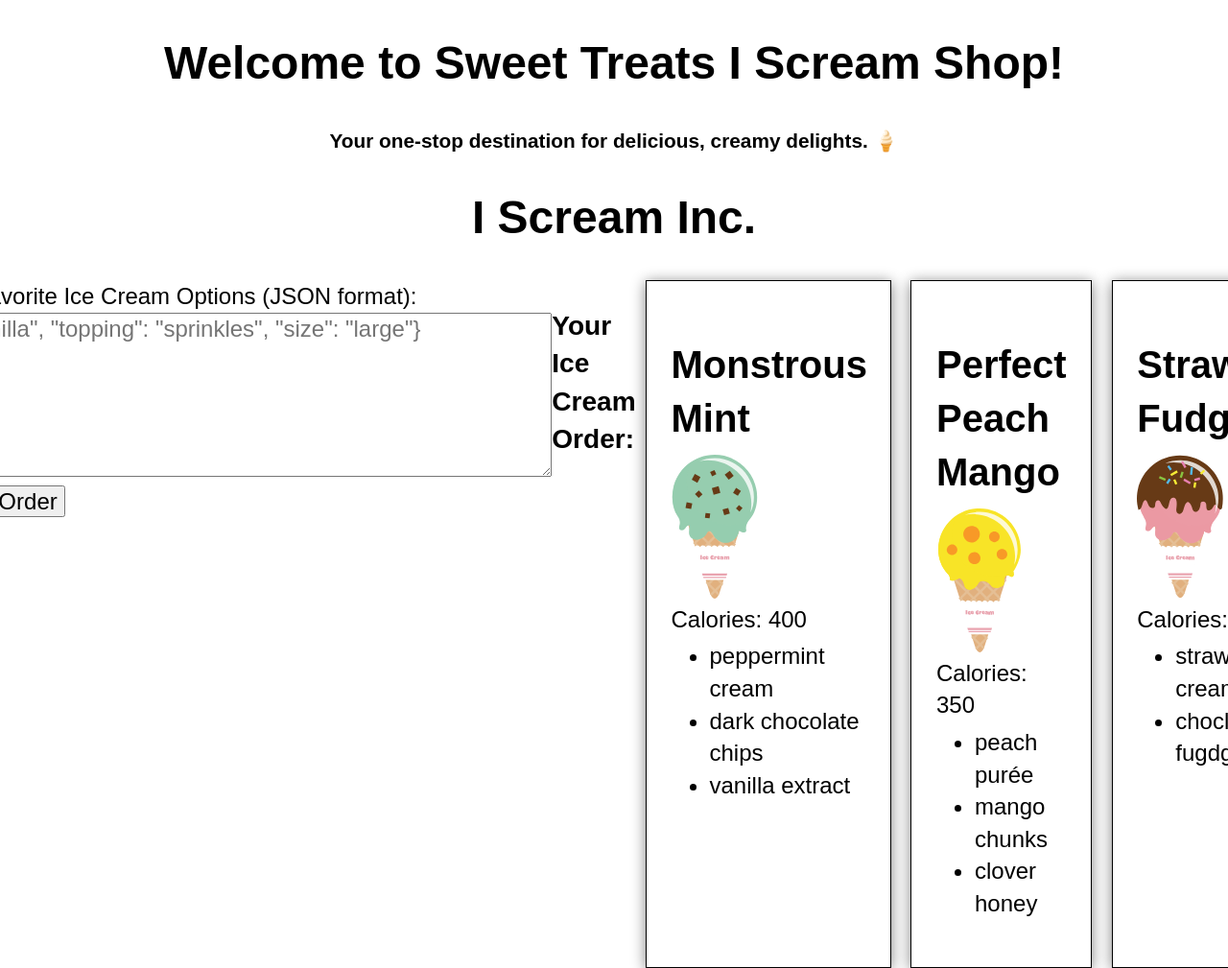
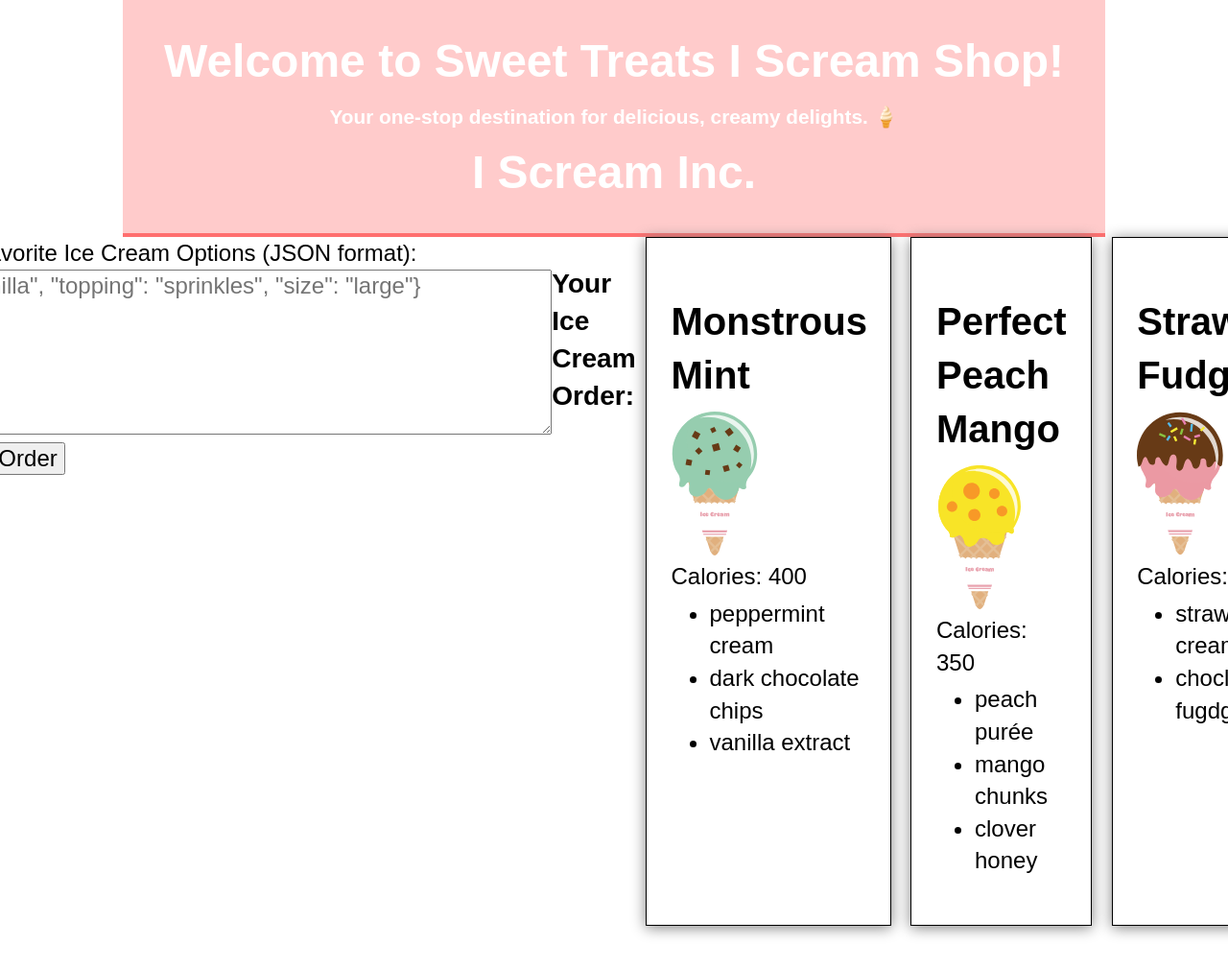
Before and after one commit to shreeji192/-COMP1073-Lab4-ShreejiPatel, a plain HTML site: page index.html in a window 1280 px wide. Shown: the top 1009 px of the page at 96% size. Drawn offline with Linux system fonts and the light colour scheme.

Commit message:
Header Style Added

```diff
--- a/css/styles.css
+++ b/css/styles.css
@@ -16,6 +16,26 @@ body {
 }
 
 /* header styles */
+header {
+	text-align: center;
+	padding: 20px 0;
+	background-color: #ffcbcb;
+	color: #fff;
+	border-bottom: 4px solid #ff6f6f;
+}
+header h1 {
+	font-size: 3rem;
+	margin: 10px 0;
+	color: #fff;
+}
+
+header p {
+	font-size: 1.3rem;
+	font-weight: bold;
+	text-align: center;
+	margin: 0;
+}
+
 
 h1 {
   font-size: 3rem;
```
